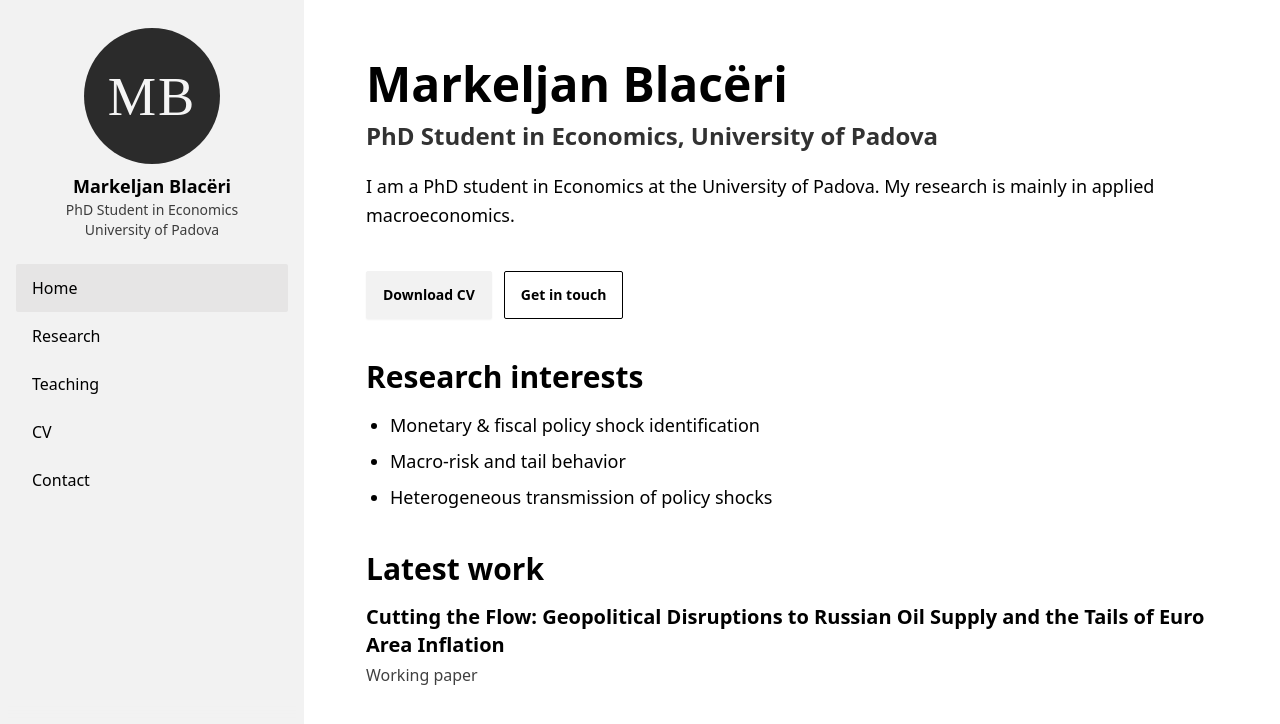
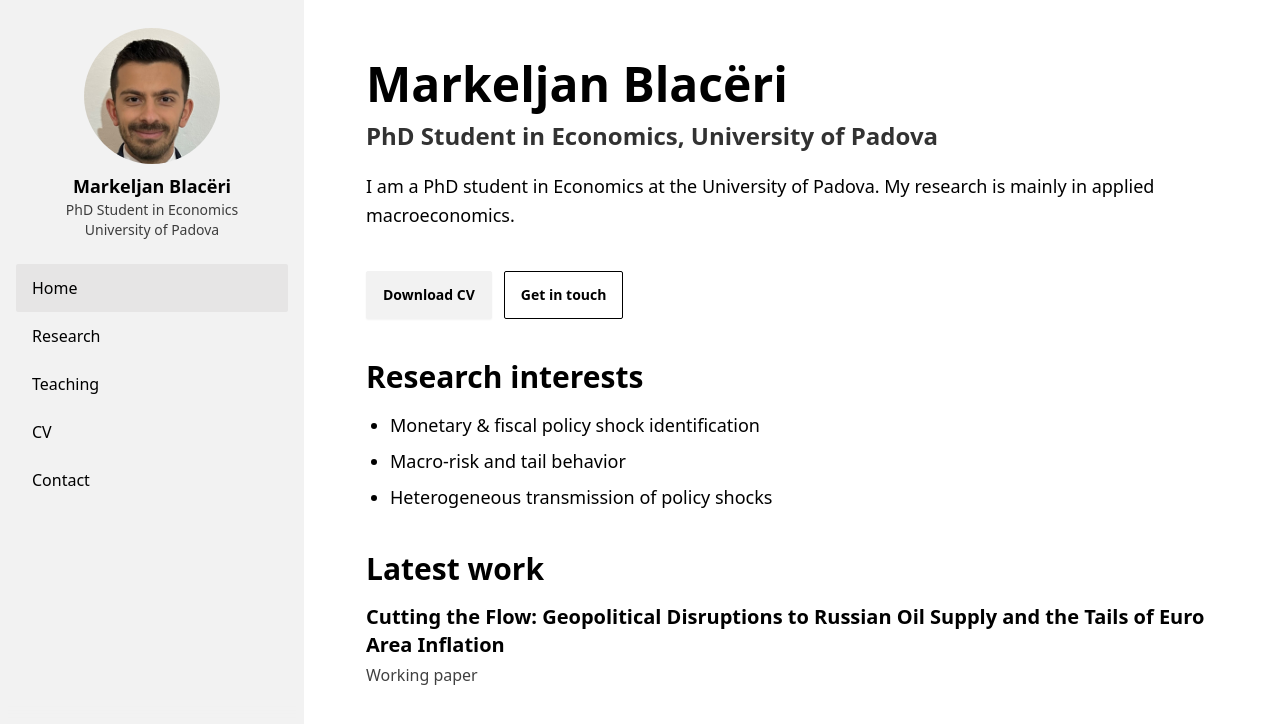
Before and after one commit to markeljanblaceri/markeljanblaceri.github.io, an Astro site: page / in a window 1280 px wide. Shown: the top 724 px of the page. Built offline with nearby package versions, Linux system fonts and the light colour scheme; Astro itself is replaced by a stand-in of ours.

Commit message:
Add profile photo
Co-Authored-By: Claude Opus 5.5 <noreply@anthropic.com>
Claude-Session: https://claude.ai/code/session_01TFGcavrYNJiBUuVPdoeBGN

```diff
--- a/src/components/BaseHead.astro
+++ b/src/components/BaseHead.astro
@@ -10,7 +10,7 @@ export interface Props {
 	ogType?: string;
 }
 
-const { title, description, image = '/profile.svg', ogType = 'website' } = Astro.props;
+const { title, description, image = '/profile.jpg', ogType = 'website' } = Astro.props;
 ---
 
 <!-- Global Metadata -->
--- a/src/components/SideBar.astro
+++ b/src/components/SideBar.astro
@@ -13,7 +13,7 @@ const { sideBarActiveItemID } = Astro.props;
         <div class="avatar transition ease-in-out hover:scale-[102%] block m-auto">
           <div class="w-[8.5rem]">
             <!-- To use a photo: put it in /public (e.g. profile.jpg) and change the src below -->
-            <img class="mask mask-circle" width="300" height="300" src="/profile.svg" alt={PROFILE.name} />
+            <img class="mask mask-circle" width="300" height="300" src="/profile.jpg" alt={PROFILE.name} />
           </div>
         </div>
       </a>
```
Also changed, not shown: public/profile.jpg (added), public/social.jpg (added).
